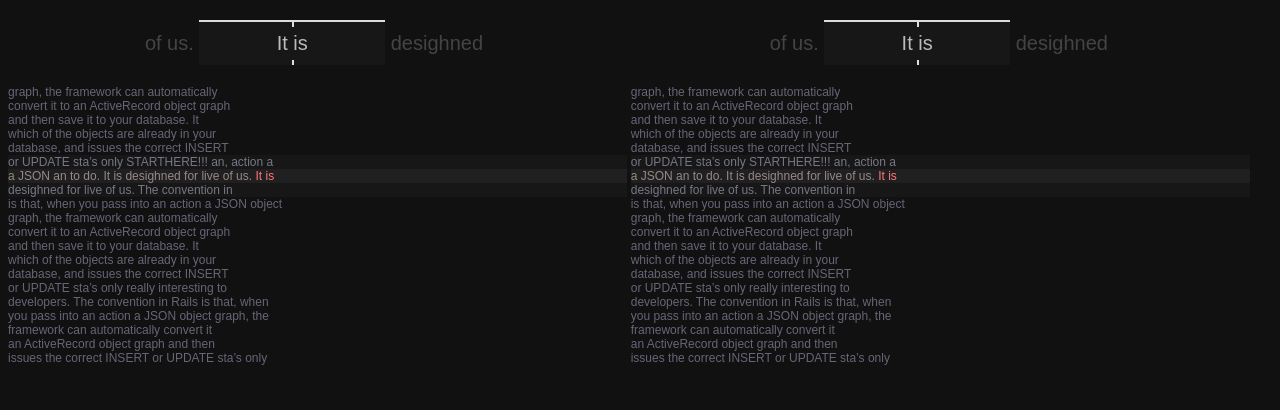
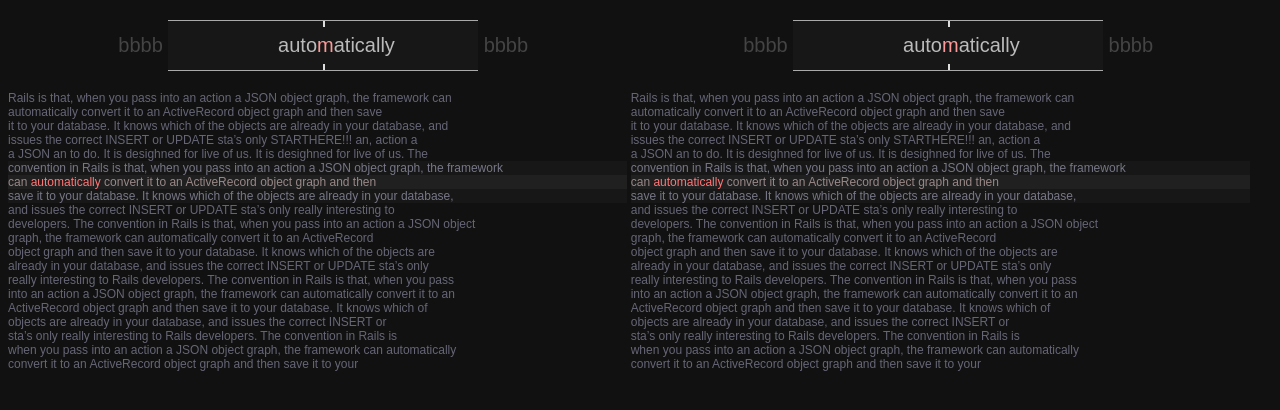
Before and after one commit to igorezigorez/readim, a plain HTML site: page readimWeb/index.html in a window 1280 px wide. Drawn offline with Linux system fonts and the light colour scheme.

Commit message:
start stop / styles / timeout correction / letter selection

```diff
--- a/readimWeb/ViewerModel.js
+++ b/readimWeb/ViewerModel.js
@@ -8,47 +8,92 @@
     }
 
     var ViewerModel = {
-        previewLineLength: 40,
-        interval: 300,
+        settings: {
+            parser: {
+                prepositionMaxLength: 2,
+                wordAfterPrepositionMaxLength: 10,
+                previewLineLength: 70,
+            },
+            preview: {
+                linesCount: 20,
+                wordLineNumber: ko.observable(6)
+            },
+            timer: {
+                interval: 150,
+                spaceCorrection: 1.18,
+                wordLengthCorrection: 0.01,
+                bigWordLengthCorrection: 1.7,
+                punctuationCorrection: 1.18,
+                bigWordLength: 9,
+                startCorrection: 2.4,
+                startCorrectionStep: 0.3
+            }
+        },
+
         textArray: [],
         visibleLines: ko.observableArray([]),
-
         nextTextLine: 0,
-        currentWordLine: ko.observable(0),
 
         currentWord: {
             lineNumber: 0,
             position: 0,
-            value: ko.observable('bbbb')
+            value: ko.observable('bbbb'), //todo: remove knockout bind
+            leftPart: ko.observable('oooo'),
+            middleLetter: ko.observable('V'),
+            rightPart: ko.observable('oooo'),
         },
+
         previousWord: ko.observable('bbbb'),
         nextWord: ko.observable('bbbb'),
+        started: false,
+        startCorrection: 1,
 
+        moveNextByTimer: function () {
+            if (this.started) {
+                var timeoutCorrection = this.moveNext();
+                var self = this;
+                if (this.startCorrection > 1 + this.settings.timer.startCorrectionStep) {
+                    this.startCorrection -= this.settings.timer.startCorrectionStep;
+                    timeoutCorrection *= this.startCorrection;
+                }
 
-        loadText: function (content, previewLineLength) {
-            this.textArray = splitTextToWords(content, previewLineLength);
+                setTimeout(function() { self.moveNextByTimer(); }, self.settings.timer.interval * timeoutCorrection);
+            }
+        },
+
+        startStop: function() {
+            this.started = ! this.started;
+            if (this.started) {
+                this.startCorrection = this.settings.timer.startCorrection;
+                this.moveNextByTimer();
+            }
+        },
+
+        loadText: function (content) {
+            this.textArray = splitTextToWords(content, this.settings.parser);
         },
         startReading: function () {
-            this.loadText(getFileContent(), this.previewLineLength);
+            this.loadText(getFileContent());
 
-            var previewLinesCount = 20;
-            this.currentWordLine(6);
-            this.nextTextLine = 21;
+            this.settings.preview.wordLineNumber(6);
+            this.nextTextLine = this.settings.preview.linesCount + 1;
 
-            for (var i = 0; i < previewLinesCount; i++) {
+            for (var i = 0; i < this.settings.preview.linesCount; i++) {
                 this.visibleLines.push({
                     line: ko.observable(this.textArray[i].join(" ")),
                     words: this.textArray[i]
                 });
             }
 
-            this.currentWord.lineNumber = this.currentWordLine();
+            this.currentWord.lineNumber = this.settings.preview.wordLineNumber();
             this.currentWord.position = 1;
-            this.currentWord.value(this.textArray[this.currentWordLine()][1]);
+            //this.currentWord.value(this.textArray[this.settings.preview.wordLineNumber()][1]);
 
             this.backupWordInObject(this.currentWord);
             this.decorateWord(this.currentWord);
         },
+
+
 
         moveNext: function () {
             var word = this.currentWord;
@@ -70,18 +115,16 @@
         },
 
         getIntervalCorrection: function (word) {
-            var correction = 1 + word.length / 100;
+            var correction = 1 + (word.length * this.settings.timer.wordLengthCorrection);
             if (word.indexOf(" ") > 0) {
-                correction *= 1.18;
+                correction *= this.settings.timer.spaceCorrection;
             }
-            if (word.length > 11) {
-                correction *= 1.5;
+            if (word.length > this.settings.timer.bigWordLength) {
+                correction *= this.settings.timer.bigWordLengthCorrection;
             }
             if (containsPunctuation(word) && containsPunctuation(word).length) {
-                correction *= 1.18;
+                correction *= this.settings.timer.punctuationCorrection;
             }
-
-            //console.log("word: " + word + ", correction: " + correction);
             return correction;
         },
 
@@ -109,6 +152,14 @@
         },
         backupWordInObject: function (wordObject) {
             wordObject.value(this.visibleLines()[wordObject.lineNumber].words[wordObject.position]);
+            this.splitWord(wordObject);
+        },
+        splitWord: function (wordObject) {
+            var word = wordObject.value();
+            var index = (word.indexOf(" ") > 0) ? Math.floor((word.length - word.indexOf(" ")) / 3) + word.indexOf(" ") : Math.floor(word.length / 3);
+            wordObject.leftPart(word.substr(0, index).replace(" ","&nbsp;"));
+            wordObject.middleLetter(word[index]);
+            wordObject.rightPart(word.substr(index + 1));
         },
         restoreWordFromObject: function (wordObject) {
             var result = this.visibleLines()[wordObject.lineNumber];
@@ -118,18 +169,13 @@
 
     };
 
-
-
-    function splitTextToWords(text, previewLineLength) {
-        var prepositionMaxLength = 2,
-            wordAfterPrepositionMaxLength = 10;
-
+    function splitTextToWords(text, settings) {
         var wordsArray = [],
-            wordsArrayCurrentLineLength = 0,
+            wordsArrayCurrentLineLength,
             wordsArrayCurrentLine,
             linesArray = splitByLineBreaks(text),
             previousWord = "longword",
-            currentWord = "longword";
+            currentWord;
 
         for (var i = 0; i < linesArray.length; i++) {
             var lineWords = linesArray[i].split(" ");
@@ -137,14 +183,14 @@
             wordsArrayCurrentLine = [];
             for (var j = 0; j < lineWords.length; j++) {
                 if (lineWords[j].length > 0) {
-                    if (wordsArrayCurrentLineLength + lineWords[j].length >= previewLineLength) {
+                    if (wordsArrayCurrentLineLength + lineWords[j].length >= settings.previewLineLength) {
                         wordsArray.push(wordsArrayCurrentLine);
                         wordsArrayCurrentLineLength = 0;
                         wordsArrayCurrentLine = [];
                     }
 
                     currentWord = lineWords[j];
-                    if (previousWord.length <= prepositionMaxLength && currentWord.length <= wordAfterPrepositionMaxLength && !containsPunctuation(previousWord)) {
+                    if (previousWord.length <= settings.prepositionMaxLength && currentWord.length <= settings.wordAfterPrepositionMaxLength && !containsPunctuation(previousWord)) {
                         wordsArrayCurrentLine[wordsArrayCurrentLine.length - 1] += " " + currentWord;
                     }
                     else {
@@ -164,13 +210,13 @@
     ViewerModel.startReading();
     //setInterval( function() { ViewerModel.moveNext.call(ViewerModel) } , ViewerModel.interval);
 
-    function startReading() {
-        var timeoutCorrection = ViewerModel.moveNext();
-        //console.log(timeoutCorrection);
-        setTimeout(function () { startReading(); }, ViewerModel.interval * timeoutCorrection);
-    }
-
-    startReading();
+    //function startReading() {
+    //    var timeoutCorrection = ViewerModel.moveNext();
+    //    //console.log(timeoutCorrection);
+    //    setTimeout(function () { startReading(); }, ViewerModel.settings.timer.interval * timeoutCorrection);
+    //}
+    //ViewerModel.moveNextByTimer();
+    //startReading();
 
 
     function getFileContent() {
--- a/readimWeb/ViewerStyle.css
+++ b/readimWeb/ViewerStyle.css
@@ -12,11 +12,13 @@ body  {
 }
 
 .word .cur{
-	text-align:center;
+	/*text-align:center;*/
+	width:50%;
 }
 
 .word .prev{
 	text-align:right;
+	width:25%;
 }
 .word .next{
 	text-align:left;
@@ -24,7 +26,7 @@ body  {
 }
 
 .word>span>span{
-	width:30%;
+
 	display:inline-block;
 }
 
@@ -64,17 +66,40 @@ span.left, span.right{
 
 .word_frame{
 	width:100%;
-	border-top:2px solid #DDDDDD;
+	border-top:1px solid #aaaaaa;
+	border-bottom:1px solid #aaaaaa;
 	background-color:#171717;
 }
 .word_frame .cursor{
 	display:block;
-	height:5px;
+	height:6px;
 	width:50%;
 	border-right: 2px solid #DDDDDD;
 }
 
 .word_frame .word_container
 {
-	margin:5px;
+	margin:7px 0;
 }
+
+.word_frame .word_container span
+{
+	margin: 0px;
+	padding: 0px;
+}
+
+.middle_letter
+{
+	color: #ff9999;
+}
+
+.left_part
+{
+	width:48%;
+	display:inline-block;
+	text-align:right;
+}
+.right_part
+{
+	width:51%;
+}
--- a/readimWeb/index.html
+++ b/readimWeb/index.html
@@ -12,13 +12,15 @@
 
             <span class="left">
                 <span class="prev" data-bind="text:previousWord"></span>
-                <span class="cur">
+                <span class="cur" data-bind="click: startStop">
 
                     <div class="word_frame">
                         <div class="cursor"></div>
 
                         <div class="word_container">
-                            <span data-bind="text: currentWord.value"></span>
+                            <span class="left_part"><span data-bind="html: currentWord.leftPart"></span>
+                            </span><span class="right_part"><span class="middle_letter" data-bind="text: currentWord.middleLetter">A</span><span data-bind="    text: currentWord.rightPart"></span>
+                            </span>
                         </div>
 
                         <div class="cursor"></div>
@@ -30,13 +32,16 @@
             <span class="right">
                 <span class="prev" data-bind="text:previousWord"></span>
 
-                <span class="cur">
+                <span class="cur" data-bind="click: startStop">
 
                     <div class="word_frame">
                         <div class="cursor"></div>
 
                         <div class="word_container">
-                            <span data-bind="text: currentWord.value"></span>
+
+                            <span class="left_part"><span data-bind="html: currentWord.leftPart"></span>
+                            </span><span class="right_part"><span class="middle_letter" data-bind="text: currentWord.middleLetter">A</span><span data-bind="text: currentWord.rightPart"></span>
+                            </span>
                         </div>
 
                         <div class="cursor"></div>
@@ -47,14 +52,25 @@
             </span>
 
         </div>
+
         <div class="overview">
 
             <span class="left" data-bind="foreach: {data: visibleLines}">
-                <div data-bind="html: line, css: { prevLine: $index() == $parent.currentWordLine() - 1, curLine: $index() == $parent.currentWordLine(), nextLine: $index() == $parent.currentWordLine() + 1}"></div>
+                <div data-bind="html: line, css: {
+                        prevLine: $index() == $parent.settings.preview.wordLineNumber() - 1,
+                        curLine: $index() == $parent.settings.preview.wordLineNumber(),
+                        nextLine: $index() == $parent.settings.preview.wordLineNumber() + 1
+                    }">
+                </div>
             </span>
 
             <span class="right" data-bind="foreach: {data: visibleLines}">
-                <div data-bind="html: line, css: { prevLine: $index() == $parent.currentWordLine() - 1, curLine: $index() == $parent.currentWordLine(), nextLine: $index() == $parent.currentWordLine() + 1}"></div>
+                <div data-bind="html: line, css: {
+                        prevLine: $index() == $parent.settings.preview.wordLineNumber() - 1,
+                        curLine: $index() == $parent.settings.preview.wordLineNumber(),
+                        nextLine: $index() == $parent.settings.preview.wordLineNumber() + 1
+                    }">
+                </div>
             </span>
 
         </div>
```
